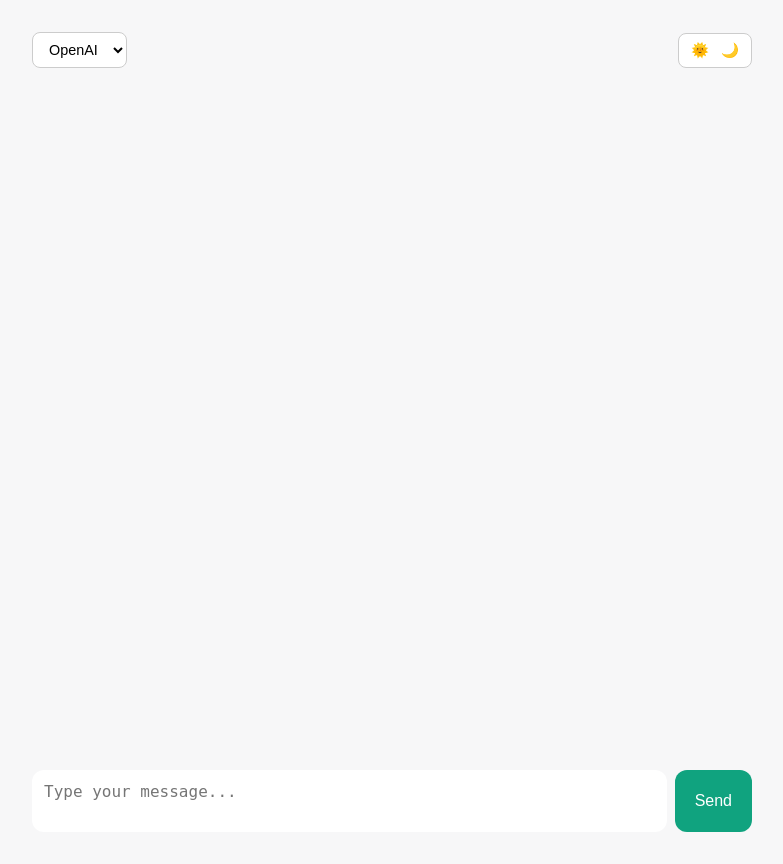
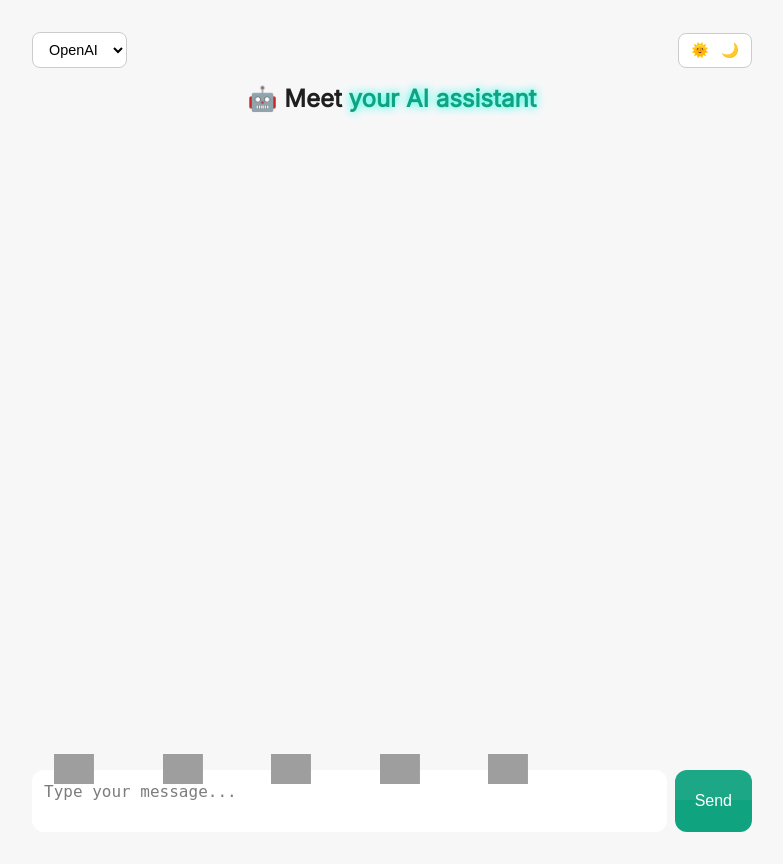
Before and after one commit to luna18fairy/ai-agent-files, a Flask app: page / in a window 1280 px wide. Shown: the whole page, without its empty margins (248-1031 px from the left). Run offline with Flask 3, Linux system fonts and the light colour scheme; grey boxes are pictures that could not be loaded.

Commit message:
Enhance UI with assistant header, animations, and scrolling logo banner

```diff
--- a/templates/index.html
+++ b/templates/index.html
@@ -1,7 +1,7 @@
 <!DOCTYPE html>
 <html lang="en">
 <head>
-  <meta charset="UTF-8">
+  <meta charset="UTF-8" />
   <title>AI Agent Chat</title>
   <link rel="stylesheet" href="https://fonts.googleapis.com/css2?family=Inter&display=swap">
   <style>
@@ -13,12 +13,14 @@
       --text-light: #1f1f1f;
       --text-dark: #ffffff;
       --accent: #10a37f;
+      --highlight: #00ffe5;
     }
 
     body {
       margin: 0;
       font-family: 'Inter', sans-serif;
       transition: background 0.3s, color 0.3s;
+      overflow-x: hidden;
     }
 
     body.light {
@@ -45,14 +47,20 @@
       overflow-y: auto;
       padding: 1rem;
       border-radius: 1rem;
+      display: flex;
+      flex-direction: column;
+      gap: 0.75rem;
+      animation: fadeIn 1s ease;
     }
 
     .chat-bubble {
       padding: 0.75rem 1rem;
-      margin: 0.5rem 0;
       border-radius: 1rem;
       max-width: 75%;
       word-wrap: break-word;
+      opacity: 0;
+      transform: translateY(10px);
+      animation: slideUp 0.3s forwards;
     }
 
     .user {
@@ -123,6 +131,61 @@
       color: white;
       border: 1px solid #444;
     }
+
+    .ai-header {
+      text-align: center;
+      font-size: 1.5rem;
+      margin-bottom: 1rem;
+      font-weight: 600;
+      animation: fadeIn 1s ease;
+    }
+
+    .ai-header span {
+      color: var(--accent);
+      text-shadow: 0 0 10px var(--highlight);
+    }
+
+    /* Moving logo banner */
+    .logo-banner {
+      width: 100vw;
+      overflow: hidden;
+      white-space: nowrap;
+      position: absolute;
+      bottom: 0;
+      padding: 1rem;
+      background: rgba(255,255,255,0.05);
+      border-top: 1px solid rgba(255,255,255,0.1);
+    }
+
+    .logo-track {
+      display: inline-block;
+      animation: scroll 25s linear infinite;
+    }
+
+    .logo-track img {
+      height: 30px;
+      margin: 0 2rem;
+      vertical-align: middle;
+    }
+
+    /* Animations */
+    @keyframes slideUp {
+      to {
+        opacity: 1;
+        transform: translateY(0);
+      }
+    }
+
+    @keyframes fadeIn {
+      from { opacity: 0; }
+      to { opacity: 1; }
+    }
+
+    @keyframes scroll {
+      0% { transform: translateX(100%); }
+      100% { transform: translateX(-100%); }
+    }
+
   </style>
 </head>
 <body class="light">
@@ -136,13 +199,24 @@
       <button class="mode-toggle" onclick="toggleMode()">🌞 / 🌙</button>
     </div>
 
-    <div id="chat" class="chat-box">
-      <!-- Chat bubbles will appear here -->
-    </div>
+    <div class="ai-header">🤖 Meet <span>your AI assistant</span></div>
+
+    <div id="chat" class="chat-box"></div>
 
     <div class="input-row">
       <textarea id="prompt" placeholder="Type your message..." rows="2"></textarea>
       <button onclick="sendPrompt()">Send</button>
+    </div>
+  </div>
+
+  <!-- Scrolling logos -->
+  <div class="logo-banner">
+    <div class="logo-track">
+      <img src="https://upload.wikimedia.org/wikipedia/commons/4/44/Microsoft_logo.svg" />
+      <img src="https://upload.wikimedia.org/wikipedia/commons/4/4f/Google_2015_logo.svg" />
+      <img src="https://upload.wikimedia.org/wikipedia/commons/f/fa/Apple_logo_black.svg" />
+      <img src="https://upload.wikimedia.org/wikipedia/commons/a/a9/Amazon_logo.svg" />
+      <img src="https://upload.wikimedia.org/wikipedia/commons/c/c2/OpenAI_Logo.svg" />
     </div>
   </div>
 
```
